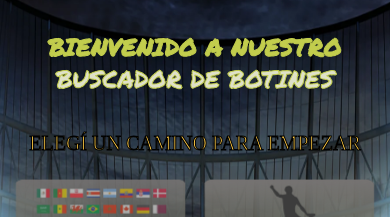
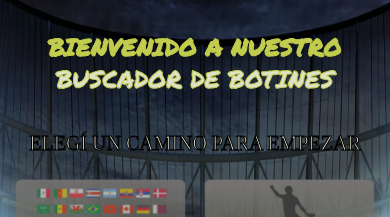
Before and after one commit to fedeteyssan/soccer, a React (Create React App) app: page /home in a window 390 px wide. Shown: the part 73-290 px from the top of the page. Built offline with nearby package versions, Linux system fonts and the light colour scheme; a web font is replaced by a local one.

Commit message:
Nueva imagen busqueda jugador

```diff
--- a/src/components/home/Home.scss
+++ b/src/components/home/Home.scss
@@ -131,7 +131,7 @@
                 font-weight: 500;
                 font-size: 1.5rem;
                 line-height: 2rem;
-                color: #FFCA43;
+                color: #DFE1C8;
                 text-transform: uppercase;
                 margin-top: 4rem;
                 -webkit-text-stroke-color: black;
@@ -264,7 +264,7 @@
 
                     /*Tablet*/
                     @media only screen and (max-width: 800px) {
-                        width: 57.5%;
+                        width: 60%;
                     }
 
 
--- a/src/containers/ListadoBotinesJugador.scss
+++ b/src/containers/ListadoBotinesJugador.scss
@@ -86,7 +86,7 @@
 
             /*Mobile*/
             @media only screen and (max-width: 425px)  {
-                width: 70%;
+                width: 60%;
                 font-size:1rem;
             }
         }
```
